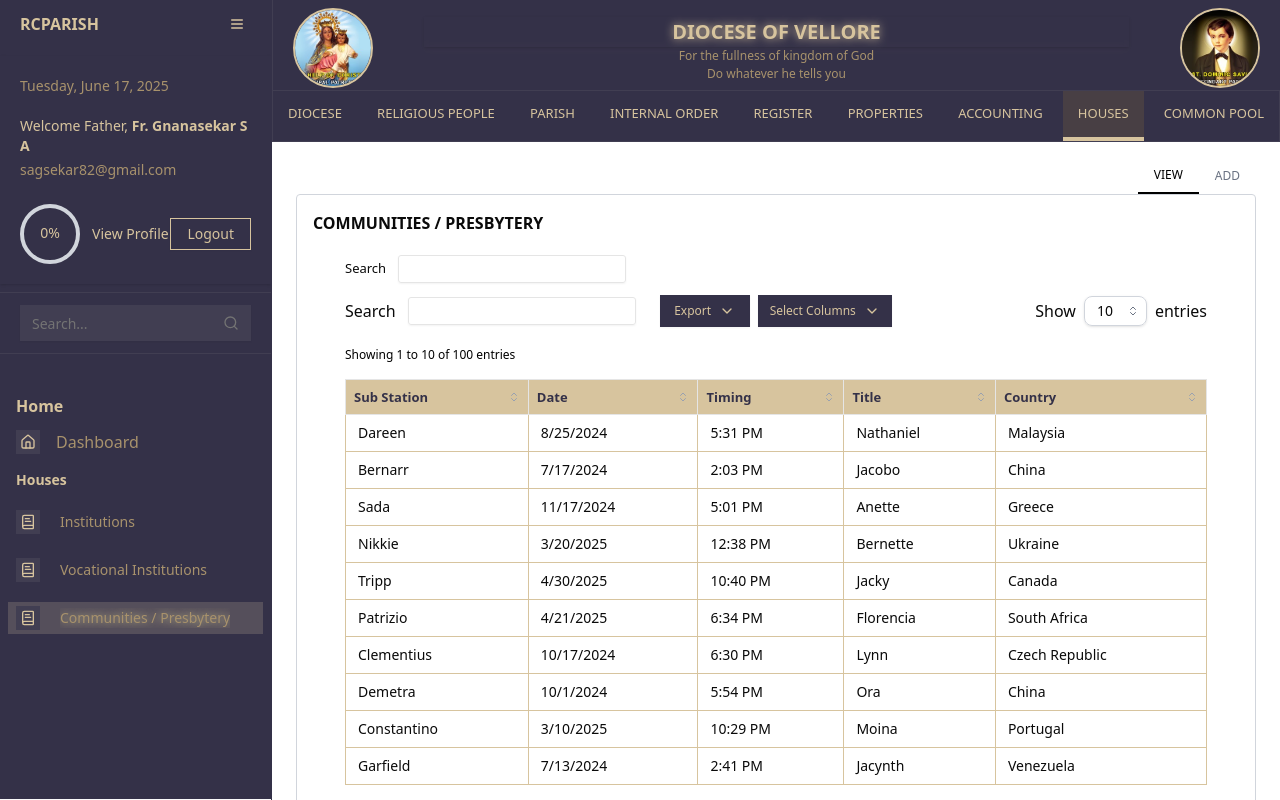
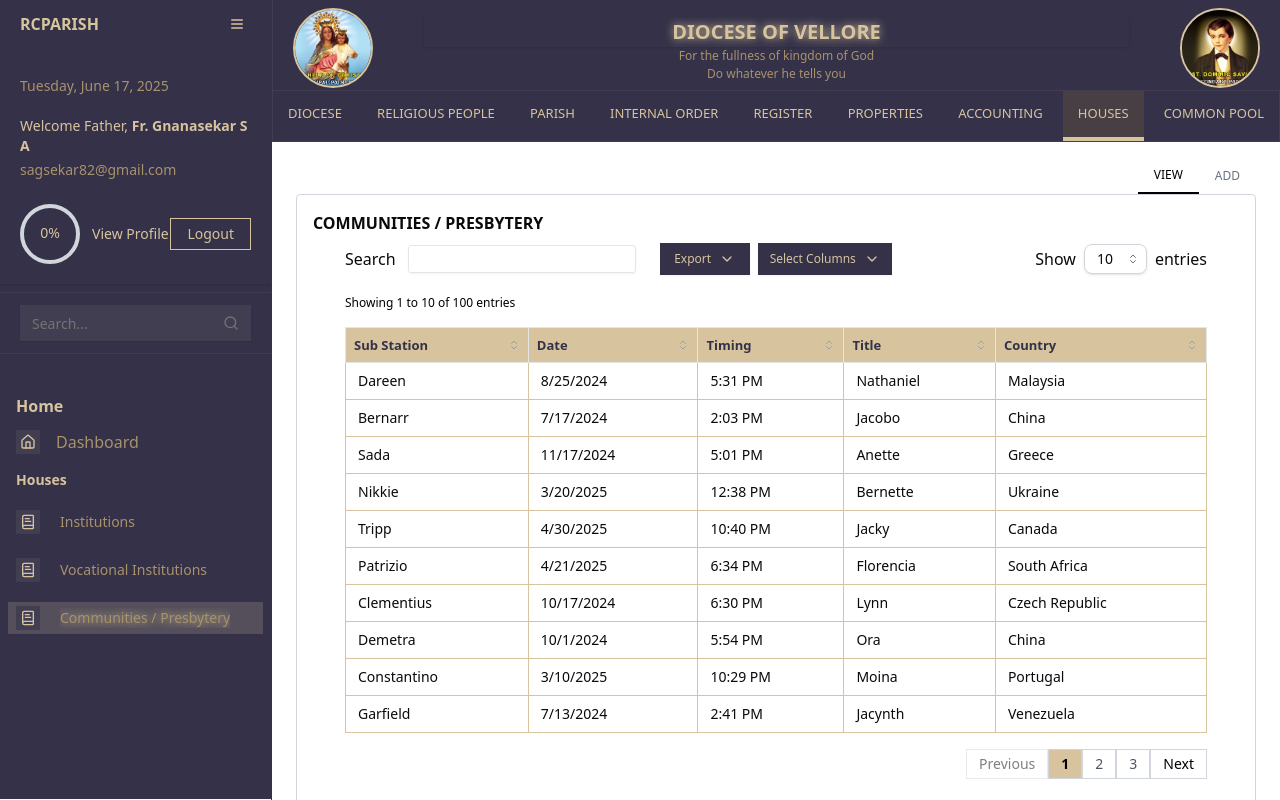
Before and after one commit to daite-cell/rcparish-app, a React (Vite) app: page /houses/communities in a window 1280 px wide. Built offline with nearby package versions, Linux system fonts and the light colour scheme.

Commit message:
remove extra search in dynamic table

```diff
--- a/src/components/dynamic-table/index.tsx
+++ b/src/components/dynamic-table/index.tsx
@@ -10,11 +10,10 @@ import {
 	type CellContext,
 	type Row,
 } from '@tanstack/react-table';
-import { useMemo, useState, type ChangeEvent } from 'react';
+import { useMemo, useState } from 'react';
 import { Eye, Folder, Pencil, Settings, SquarePen, Trash } from 'lucide-react';
 import mockData from '@/data/mock-data/mock-data.json';
 import { PaginationControls, TableFilters, TableHeaderControls, TableDisplay } from '../index';
-import { Input } from '../ui/input';
 
 interface DynamicDataTableProps<T extends object, U> {
 	data?: T[];
@@ -212,22 +211,6 @@ const DynamicDataTable = <T extends object, U>({
 						/>
 					)}
 
-					{isDynamic && (
-						<div className="flex flex-col md:flex-row justify-between items-center text-[13px] my-3">
-							<div className="flex flex-col items-center gap-2 md:flex-row">
-								<div className="flex items-center gap-3">
-									<span>Search</span>
-									<Input
-										type="text"
-										className="max-w-sm h-7 rounded-[3px] focus:border-[#80bdff]"
-										value={globalFilter}
-										onChange={(e: ChangeEvent<HTMLInputElement>) => setGlobalFilter(e.target.value)}
-									/>
-								</div>
-							</div>
-						</div>
-					)}
-
 					<TableHeaderControls<T>
 						isDynamic={isDynamic}
 						globalFilter={globalFilter}
```
